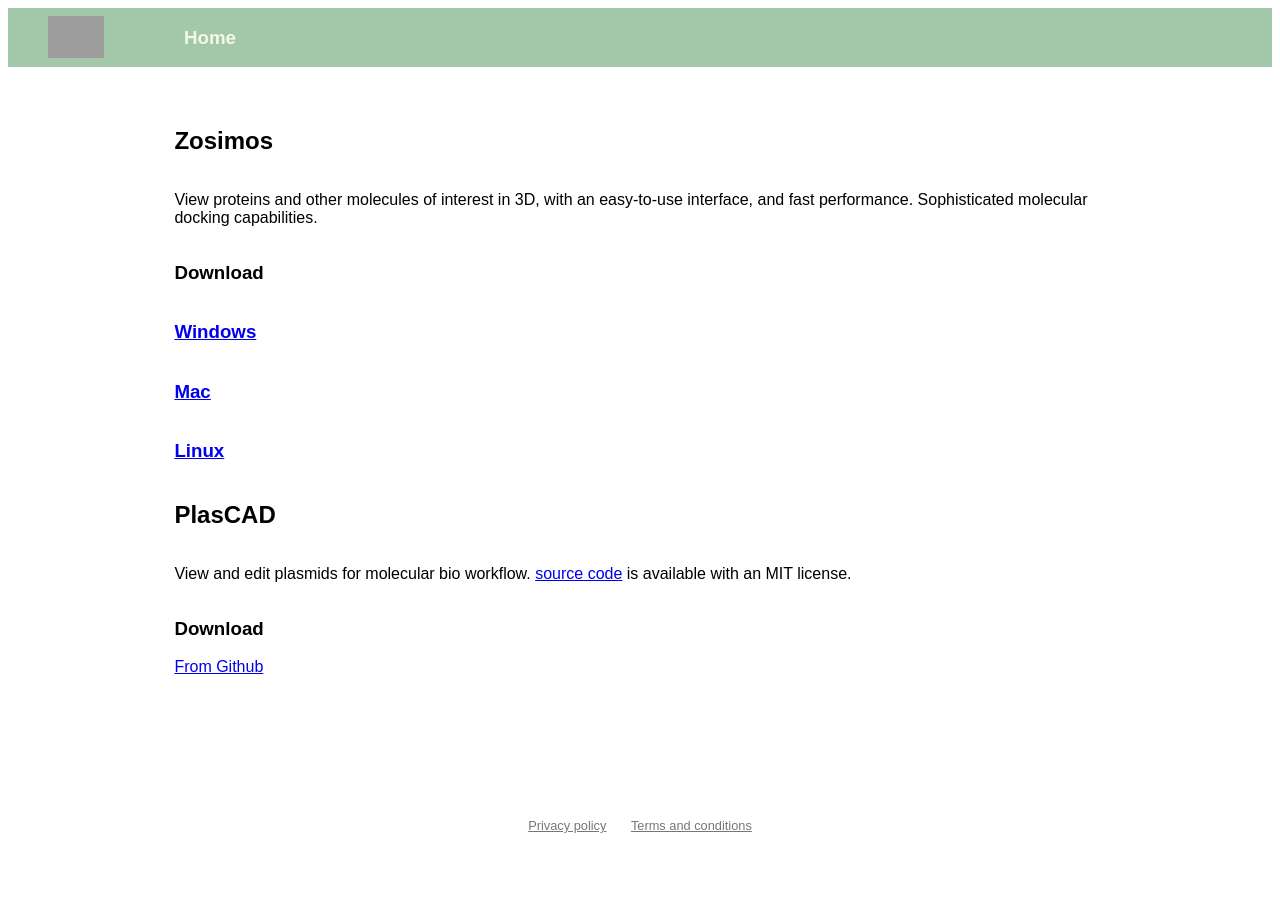
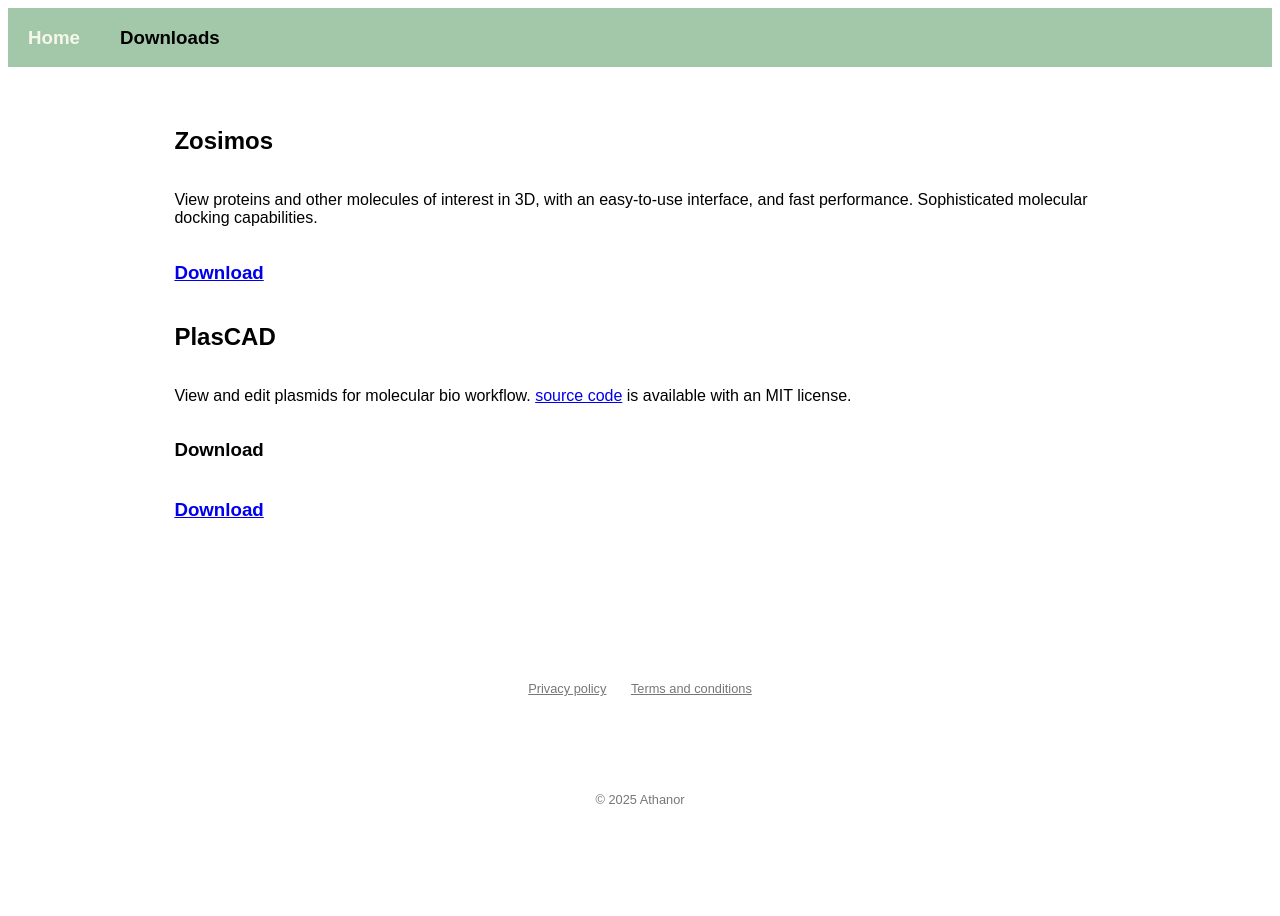
Before and after one commit to David-OConnor/athanor_website, a Django app: page / in a window 1280 px wide. Shown: the top 916 px of the page. After the commit the page ends 804 px from the top, so only its background shows below. Run offline with Django 5.2, Linux system fonts and the light colour scheme; some web fonts are replaced; grey boxes are pictures that could not be loaded.

Commit message:
Added link to DL Zosimos from GH

```diff
--- a/chemview_website/settings.py
+++ b/chemview_website/settings.py
@@ -22,9 +22,7 @@ BASE_DIR = Path(__file__).resolve().parent.parent
 DEPLOYED = True if "DATABASE_URL" in os.environ else False
 
 if DEPLOYED:
-    # todo temp
-    DEBUG = True
-    # DEBUG = False
+    DEBUG = False
     SECRET_KEY = os.environ["SECRET_KEY"]
 
     SENDGRID_KEY = os.getenv("SENDGRID_KEY")
--- a/chemview_website/urls.py
+++ b/chemview_website/urls.py
@@ -23,6 +23,7 @@ from main import views
 urlpatterns = [
     path("admin/", admin.site.urls),
     path("", views.home),
+    path("downloads", views.downloads),
     path("privacy", views.privacy),
     path("terms", views.terms),
 ]
--- a/main/views.py
+++ b/main/views.py
@@ -6,6 +6,9 @@ def home(request: HttpRequest) -> HttpResponse:
     """View for the home page"""
     return render(request, "index.html", {})
 
+
+def downloads(request: HttpRequest) -> HttpResponse:
+    return render(request, "downloads.html", {})
 
 # def about(request: HttpRequest) -> HttpResponse:
 #     return render(request, "about.html", {})
--- a/requirements.txt
+++ b/requirements.txt
@@ -1,5 +1,5 @@
-django~=5.1.0
+django~=5.1.6
 dj-database-url~=2.3.0
 dj-static~=0.0.6
 gunicorn~=22.0.0
-psycopg~=3.2.3
+psycopg~=3.2.4
--- a/templates/base.html
+++ b/templates/base.html
@@ -37,10 +37,10 @@
 
 <div id="top-bar">
     <div id="menu">
-        <a href="/"><img src="/static/logo.png" style= "margin-left: 40px; margin-top: 8px; margin-right: 60px;" height="42px" alt="Athanor" /></a>
+{#        <a href="/"><img src="/static/logo.png" style= "margin-left: 40px; margin-top: 8px; margin-right: 60px;" height="42px" alt="Athanor" /></a>#}
 
         <a class="menu-item" id="menu-home" href="/"><h3 class="menu-header">Home</h3></a>
-{#        <a class="menu-item" id="menu-products-uav" href="/products-uav"><h3 class="menu-header">UAV products</h3></a>#}
+        <a class="menu-item" id="menu-downloads" href="/downloads"><h3 class="menu-downloads">Downloads</h3></a>
     </div>
 </div>
 
--- a/templates/index.html
+++ b/templates/index.html
@@ -15,10 +15,7 @@
         Sophisticated molecular docking capabilities.
     </p>
 
-    <h3>Download</h3>
-    <h3><a href="download_link_win.zip">Windows</a></h3>
-    <h3><a href="download_link_mac.zip">Mac</a></h3>
-    <h3><a href="download_link_linuix.zip">Linux</a></h3>
+    <h3><a href="/downloads">Download</a></h3>
 
     <h2>PlasCAD</h2>
     <p>
@@ -27,7 +24,7 @@
     </p>
 
     <h3>Download</h3>
-    <a href="https://github.com/David-OConnor/plascad/releases">From Github</a>
+    <h3><a href="/downloads">Download</a></h3>
 
     {#    <div style="text-align: center">#}
     {#        <img src="{%  static 'logo.png' %}" style = "margin-top: 60px" width=300 alt="AnyLeaf" />#}
```
Also changed, not shown: templates/downloads.html (added, +34 -0 lines).
